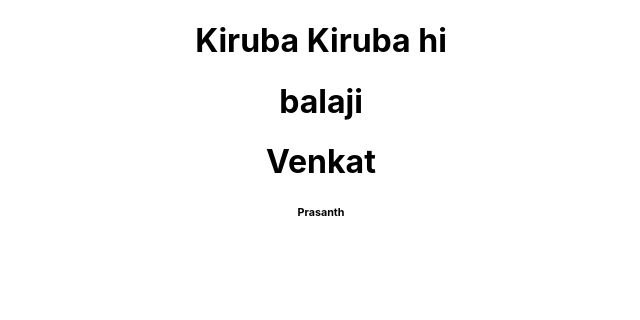
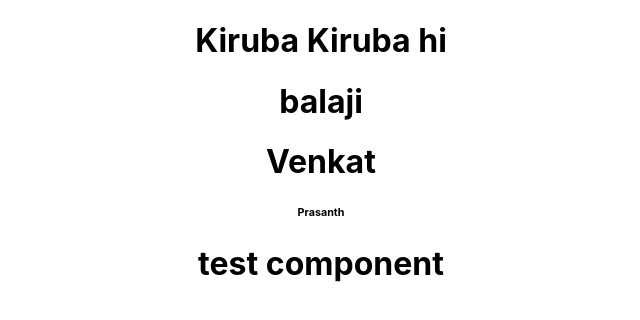
Before and after one commit to Food-Delivery-App/Client, a React (Create React App) app: page / in a window 1280 px wide. Shown: the top 320 px of the page, without its empty margins (319-959 px from the left). Built offline with nearby package versions, Linux system fonts and the light colour scheme.

Commit message:
balaji changes

```diff
--- a/src/App.js
+++ b/src/App.js
@@ -1,4 +1,5 @@
 import React from 'react';
+import Test from './test';
 import logo from './logo.svg';
 import './App.css';
 
@@ -9,6 +10,7 @@ function App() {
       <h1>balaji</h1>
       <h1>Venkat</h1>
       <h6>Prasanth </h6>
+      <Test />
     </div>
   );
 }
--- /dev/null
+++ b/src/test.js
@@ -0,0 +1,10 @@
+import React from 'react';
+
+
+function Test() {
+    return(
+        <h1>test component</h1>
+    )
+}
+
+export default Test;
```
